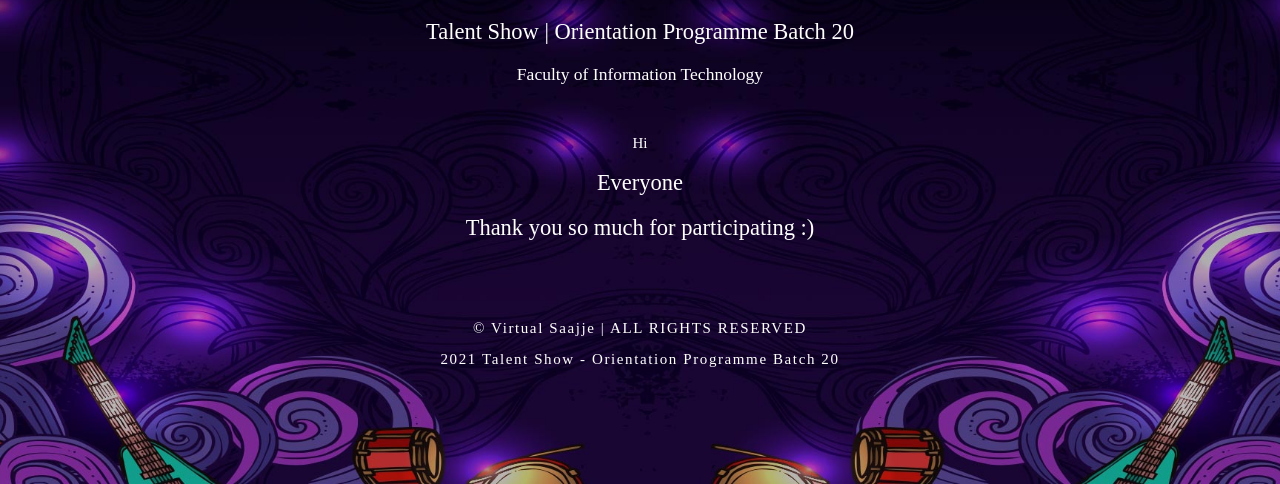
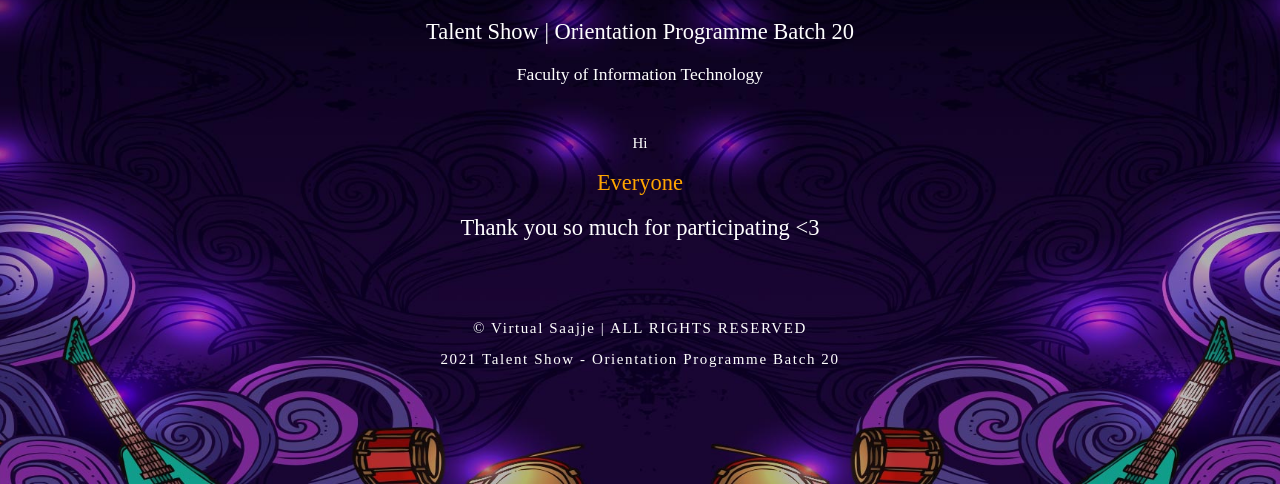
Before and after one commit to virtualsaajje/virtualsaajje.github.io, a plain HTML site: page index.html in a window 1280 px wide. Shown: the part 316-800 px from the top of the page. Drawn offline with nearby package versions, Linux system fonts and the light colour scheme; a web font is replaced by a local one.

Commit message:
Update index.html

```diff
--- a/index.html
+++ b/index.html
@@ -41,8 +41,8 @@
 			<h3>Faculty of Information Technology</h3>
 			<br/>
 				<p>Hi</p>
-				<h2 id ="name">Everyone</h2>
-				<h2>Thank you so much for participating :)</h2>
+				<h2 style = "color:orange" id ="name">Everyone</h2>
+				<h2>Thank you so much for participating <3</h2>
 			</div>
 			<footer>
 			<p>&copy Virtual Saajje | ALL RIGHTS RESERVED</p>
```
